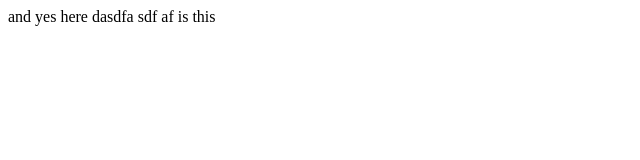
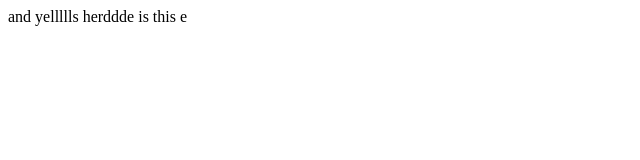
Before and after one commit to runnedrun/my-project-for-course, a plain HTML site: page index.html in a window 1280 px wide. Shown: the full height of the page, 0-640 px from the left. Drawn offline with Linux system fonts and the light colour scheme.

Commit message:
Classadoo autocommit

```diff
--- a/index.html
+++ b/index.html
@@ -3,7 +3,7 @@
   </head>
   <body>
     <div>
-      and yes here dasdfa sdf af is this
+      and yellllls herddde is this e
     </div>
   </body>
 </html>
--- a/test.js
+++ /dev/null
@@ -1 +0,0 @@
-sdfasdf adsf asdf asfd
```
